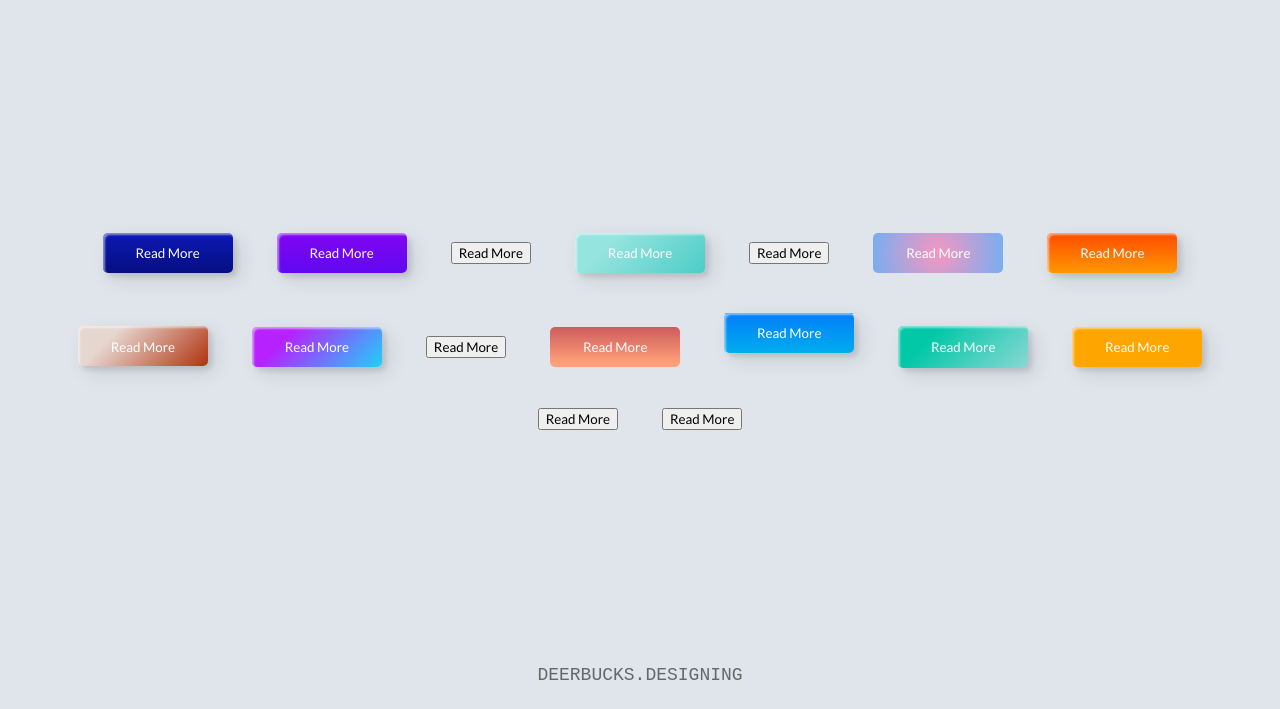
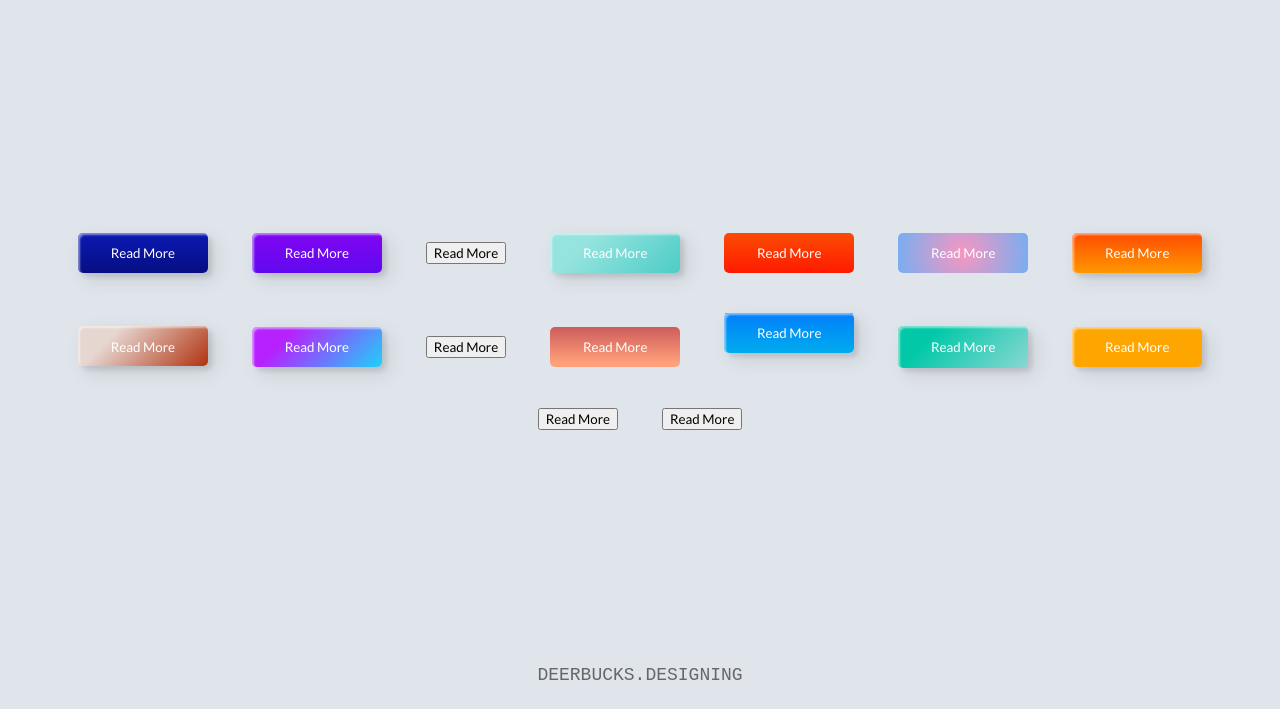
Before and after one commit to cc5324/animation-buttons, a website: page index.html in a window 1280 px wide. Shown: the part 91-800 px from the top of the page. Drawn offline with Linux system fonts and the light colour scheme.

Commit message:
feat: finish button-5 #19 (#43)
Co-authored-by: Andy <andy@AndydeMacBook-Pro.local>

```diff
--- /dev/null
+++ b/scss/components/buttons/_button-5.scss
@@ -0,0 +1,53 @@
+.button5{
+
+        width: 130px;
+        height: 40px;
+        color: #fff;
+        border-radius: 5px;
+        padding: 10px 25px;
+        font-family: 'Lato', sans-serif;
+        font-weight: 500;
+        background: transparent;
+        cursor: pointer;
+        transition: all 0.3s ease;
+        position: relative;
+        display: inline-block;
+        box-shadow:inset 2px 2px 2pㄞx 0px rgba(255,255,255,.5),
+         7px 7px 20px 0px rgba(0,0,0,.1),
+         4px 4px 5px 0px rgba(0,0,0,.1);
+        outline: none;
+        border:none;
+        background: linear-gradient(0deg, rgba(255,27,0,1) 0%, rgba(251,75,2,1) 100%);
+
+        &::before,&::after{
+            content:"";
+            position: absolute;
+            background: #f0094a;
+            height:2px;
+            width:0px;
+            right:0;
+            top:0;
+            transition:400ms ease all;
+
+        }
+        &::after{
+            //?
+            right:inherit;
+            top:inherit;
+            left:0;
+            bottom:0;
+
+        }
+
+        &:hover{
+            background: transparent;
+            border:none;
+            color:#f0094a;
+            // color:aqua;
+            &:before,&:after{
+                width:100%;
+                transition:800ms ease all;
+            }
+        }
+
+}
--- a/scss/layout/_body.scss
+++ b/scss/layout/_body.scss
@@ -2,6 +2,7 @@
 @use "../components/buttons/button-1";
 @use "../components/buttons/button-2";
 @use "../components/buttons/button-4";
+@use "../components/buttons/button-5";
 @use "../components/buttons/button-6";
 @use "../components/buttons/button-7";
 @use "../components/buttons/button-8";
```
Also changed, not shown: style/style.css, 1 other file.
